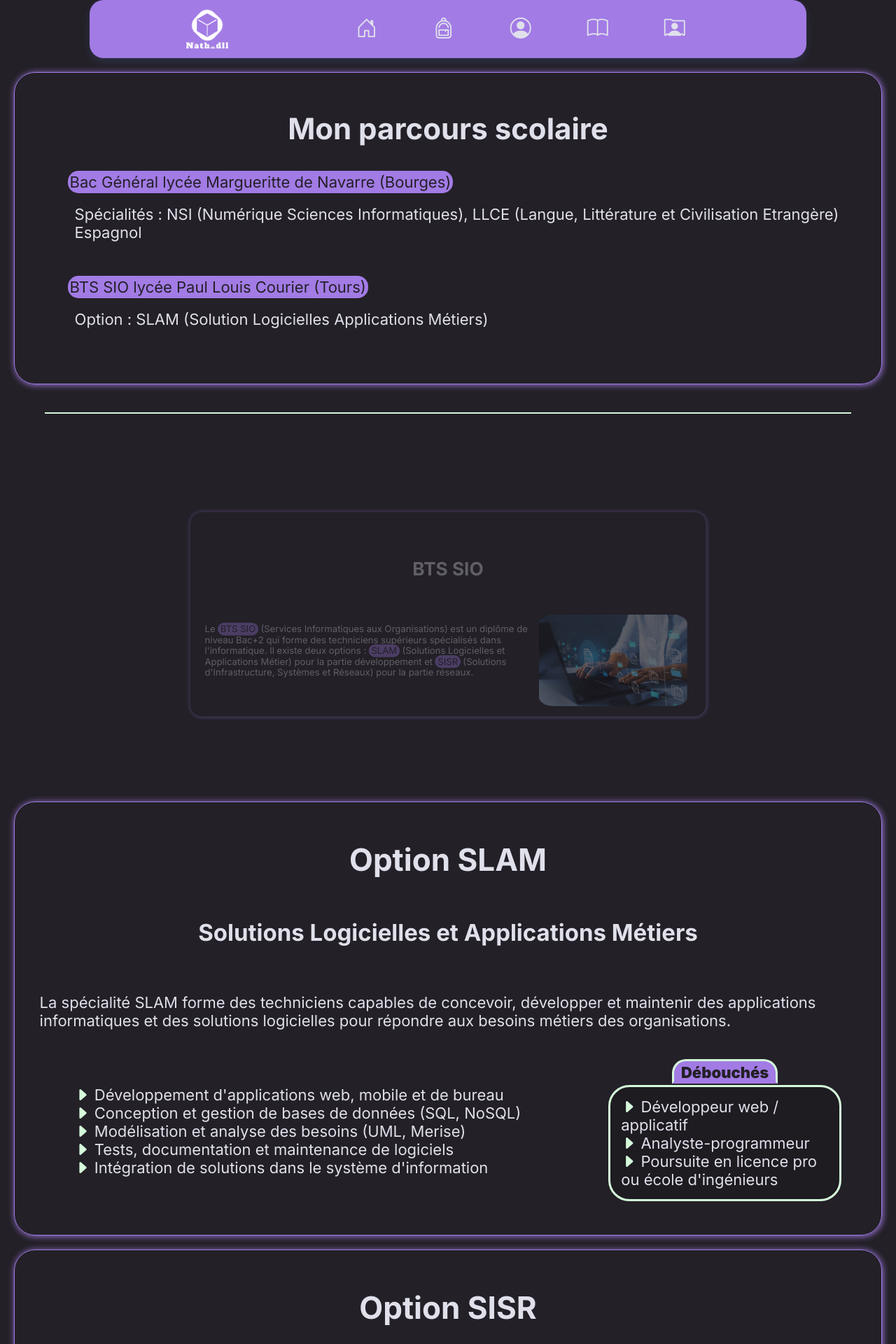
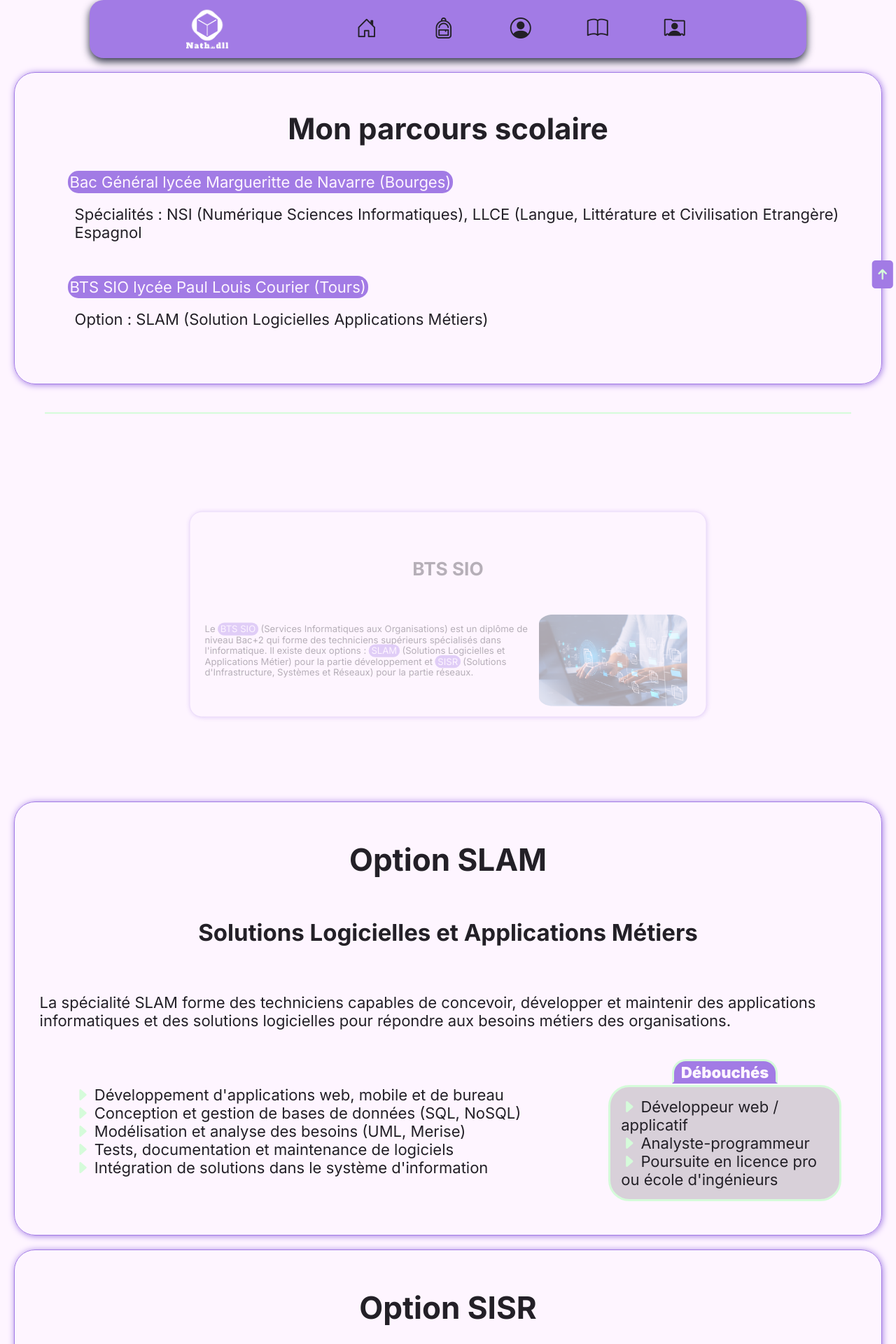
Before and after one commit to lycee-paul-louis-courier-bts-sio/portfolio-delalande-nathan, a PHP site: page /etude.html in a window 1280 px wide. Shown: the top 1920 px of the page at 70% size. Run offline with PHP 8.4, Linux system fonts and the light colour scheme.

Commit message:
Ajout d'un logo + d'un bouton pour remonter dans la page étude

```diff
--- a/competences.html
+++ b/competences.html
@@ -6,6 +6,7 @@
   <meta name="viewport" content="width=device-width, initial-scale=1.0">
   <link rel="stylesheet" href="css/main.css" />
   <link rel="stylesheet" href="css/competences.css">
+  <link rel="shortcut icon" href="assets/favicon.png" />
   <link
       rel="stylesheet"
       href="https://cdn.jsdelivr.net/npm/bootstrap-icons@1.13.1/font/bootstrap-icons.min.css"
@@ -14,8 +15,8 @@
 </head>
 
 <body>
+    <div id="navbar"></div>
     <div class="area" >
-    <div id="navbar"></div>
 
         <div class="layout stage">
             <h1>Compétences</h1>
@@ -109,6 +110,7 @@
             <button class="pdf" onclick="location.href='./files/tableau_synthese.pdf';">Tableau de synthese en PDF</button>
 
         </div>
+    </div>
     <script src="components-loader.js"></script>
 </body>
 <div id="footer"></div>
--- a/components-loader.js
+++ b/components-loader.js
@@ -7,3 +7,4 @@ async function loadComponent(id, file, options = {}) {
 
 loadComponent('footer', 'footer.html');
 loadComponent('navbar', 'navbar.html');
+loadComponent('scrollup', 'scrollup.html');
--- a/components/navbar.html
+++ b/components/navbar.html
@@ -1,5 +1,5 @@
 <link rel="stylesheet" href="css/navbar.css">
-<nav class="navbar">
+<nav class="navbar" id="navbar">
   <div class="logo"><a href="index.html"><img src="assets/logo_transparent_blanc.png"></a></div>
   <header class="mobile">
     <button popovertarget="menu">
--- /dev/null
+++ b/components/scrollup.html
@@ -0,0 +1,13 @@
+<!DOCTYPE html>
+<html lang="fr">
+<head>
+    <meta charset="UTF-8">
+    <meta name="viewport" content="width=device-width, initial-scale=1.0">
+    <link rel="stylesheet" href="css/scrollup.css">
+</head>
+<body>
+    <div class="arrow">
+        <a href="#navbar"><i class="bi bi-file-arrow-up-fill"></i></a>
+    </div>
+</body>
+</html>
--- /dev/null
+++ b/components/theme.html
@@ -0,0 +1,5 @@
+<link rel="stylesheet" href="css/main.css">
+
+<div class="theme">
+    <input type="checkbox" name="mode" id="mode">
+</div>
--- a/css/main.css
+++ b/css/main.css
@@ -1,5 +1,18 @@
 @import url('https://fonts.googleapis.com/css2?family=Inter:ital,opsz,wght@0,14..32,100..900;1,14..32,100..900&display=swap');
 
+@media (prefers-color-scheme: light){
+  :root{
+    --color-text:      #232027;
+    --color-black-text:#fef5ff;
+    --color-bg:        #fef5ff;
+    --color-primary:   #a27be5;
+    --color-secondary: #232027;
+    --color-accent:    #d5fbda;
+
+    --maring-body:     0 12%;
+  }
+}
+@media (prefers-color-scheme: dark){
   :root{
     --color-text:      #e0e0eb;
     --color-black-text:#232027;
@@ -10,6 +23,8 @@
 
     --maring-body:     0 12%;
   }
+}
+
 body {
   margin: var(--maring-body);
   color: var(--color-text);
@@ -18,6 +33,5 @@ body {
   font-size: 16px;
   font-weight: 400;
   font-style: normal;
-  height: 1000px;
   background: var(--color-bg);
 }
--- a/css/navbar.css
+++ b/css/navbar.css
@@ -9,6 +9,7 @@
   align-items: center;
   justify-content: center;
   box-shadow: 0px 5px 12px#2D3246;
+  z-index: 999;
 }
 .logo {
   color: #fff;
--- /dev/null
+++ b/css/scrollup.css
@@ -0,0 +1,25 @@
+div.arrow{
+    display: flex;
+    justify-content: center;
+    align-items: center;
+    position: fixed;
+    z-index: 999;
+    font-size: 40px;
+    right: 1%;
+    bottom: 50%;
+    background: var(--color-accent);
+    border-radius: 10px;
+    width: 1%;
+    height: 2%;
+    animation: transform 3s;
+}
+div.arrow:hover{
+    background: var(--color-primary);
+}
+div.arrow:hover a{
+    color: var(--color-accent);
+}
+div.arrow a{
+    text-decoration: none;
+    color: var(--color-primary);
+}
--- a/etude.html
+++ b/etude.html
@@ -5,6 +5,7 @@
     <meta name="viewport" content="width=device-width, initial-scale=1.0">
     <link rel="stylesheet" href="css/main.css" />
     <link rel="stylesheet" href="css/etude.css" />
+    <link rel="shortcut icon" href="assets/favicon.png" />
     <link
       rel="stylesheet"
       href="https://cdn.jsdelivr.net/npm/bootstrap-icons@1.13.1/font/bootstrap-icons.min.css"
@@ -12,6 +13,7 @@
     <title>Document</title>
 </head>
 <body>
+    <div id="scrollup"></div>
     <div id="navbar"></div>
     <div class="container">
         <div class="layout parcours">
--- a/index.html
+++ b/index.html
@@ -1,11 +1,12 @@
 <!DOCTYPE html>
-<html lang="fr">
+<html lang="fr" for="mode">
 
 <head>
   <meta charset="UTF-8">
   <meta name="viewport" content="width=device-width, initial-scale=1.0">
   <link rel="stylesheet" href="css/main.css" />
   <link rel="stylesheet" href="css/accueil.css">
+  <link rel="shortcut icon" href="assets/favicon.png" />
   <link
       rel="stylesheet"
       href="https://cdn.jsdelivr.net/npm/bootstrap-icons@1.13.1/font/bootstrap-icons.min.css"
```
Also changed, not shown: contact.html (+4 -5 lines), assets/favicon.png (added), css/theme.css (added). Lines whose indentation alone changed are shown as unchanged.
